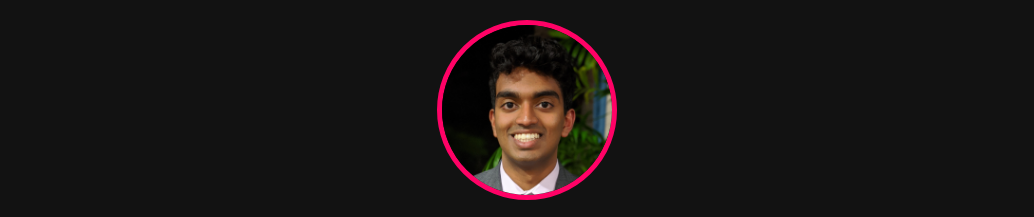
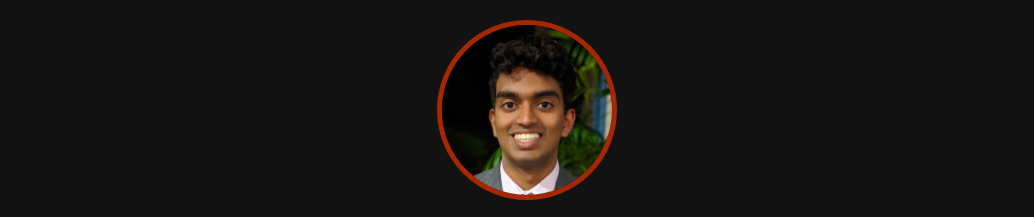
Before and after one commit to pranavmreddy/pranav.codes, a plain HTML site: page index.html in a window 1280 px wide. Shown: the top 217 px of the page, without its empty margins (113-1147 px from the left). Drawn offline with nearby package versions, Linux system fonts and the light colour scheme.

Commit message:
Changed accent ring to muted red

```diff
--- a/main.css
+++ b/main.css
@@ -50,5 +50,5 @@ a:active{
 #profilepic{
     max-width: 9rem;
     max-height: auto;
-    border: 0.25rem solid #ff0266;
+    border: 0.25rem solid #a62700; /*#ff0266 #a62700*/
 }
```
